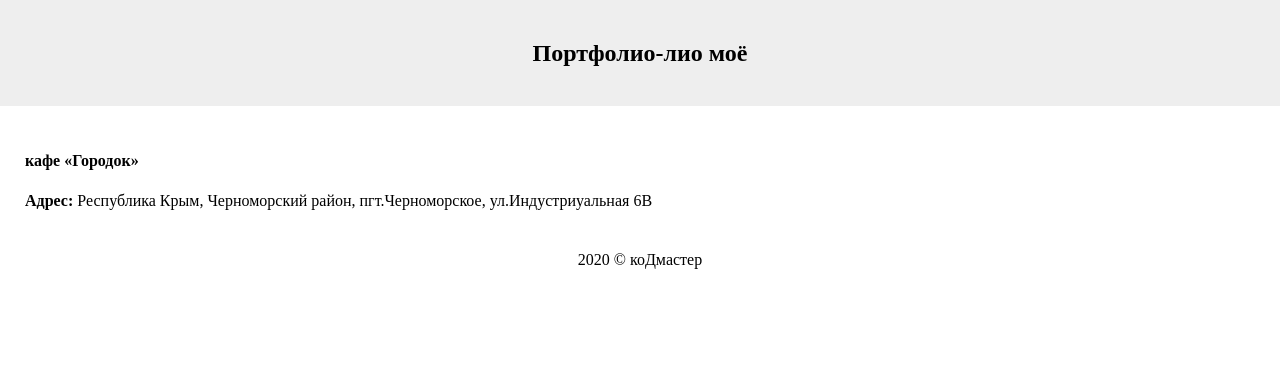
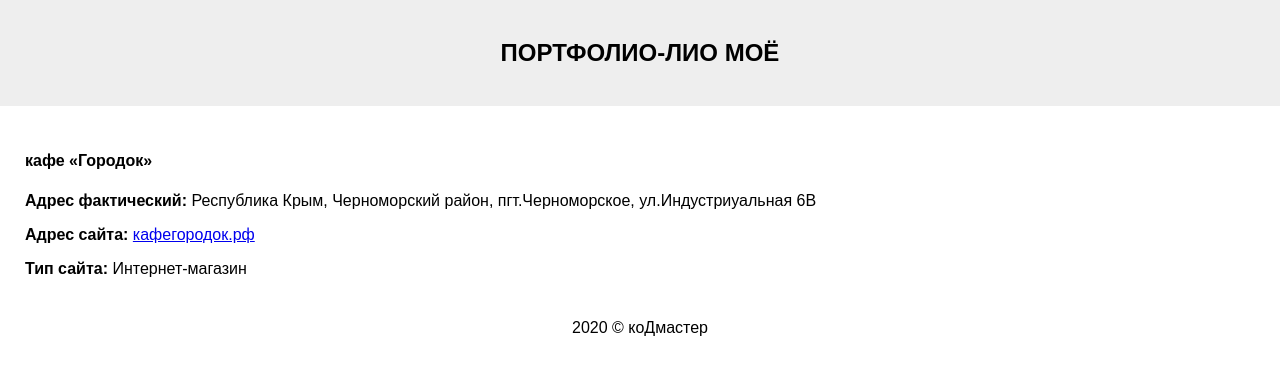
Before and after one commit to pavelmarozka/portfolio, a plain HTML site: page index.html in a window 1280 px wide. Drawn offline with Linux system fonts and the light colour scheme.

Commit message:
Мелкие правки

```diff
--- a/index.html
+++ b/index.html
@@ -10,8 +10,14 @@
 		<h1>Портфолио-лио моё</h1>
 	</header>
 	<main>
-		<h4>кафе «Городок»</h4>
-		<p><b>Адрес:</b> Республика Крым, Черноморский район, пгт.Черноморское, ул.Индустриуальная 6В</p>
+		<section>
+			<h4>кафе «Городок»</h4>
+			<div class="param">
+				<p><b>Адрес фактический:</b> Республика Крым, Черноморский район, пгт.Черноморское, ул.Индустриуальная 6В</p>
+				<p><b>Адрес сайта:</b> <a href="https://кафегородок.рф" taget="_blank">кафегородок.рф</a></p>
+				<p><b>Тип сайта:</b> Интернет-магазин</p>
+			</div>
+		</section>
 	</main>
 	<footer>
 		<div>2020 © коДмастер</div>
--- a/style.css
+++ b/style.css
@@ -1,5 +1,24 @@
-body {margin:0;padding:0;}
-header {padding: 25px 25px;background: #eee;text-align: center;}
-h1 {font-size: 24px;line-height: 1;}
-main {padding: 25px 25px;background: #fff;}
-footer {text-align: center;}
+html {
+	font-family: sans-serif;
+}
+body {
+	margin:0;
+	padding:0;
+}
+header {
+	padding: 25px 25px;
+	background: #eee;
+	text-align: center;
+}
+main {
+	padding: 25px 25px;
+	background: #fff;
+}
+footer {
+	text-align: center;
+}
+h1 {
+	font-size: 24px;
+	line-height: 1;
+	text-transform: uppercase;
+}
```
